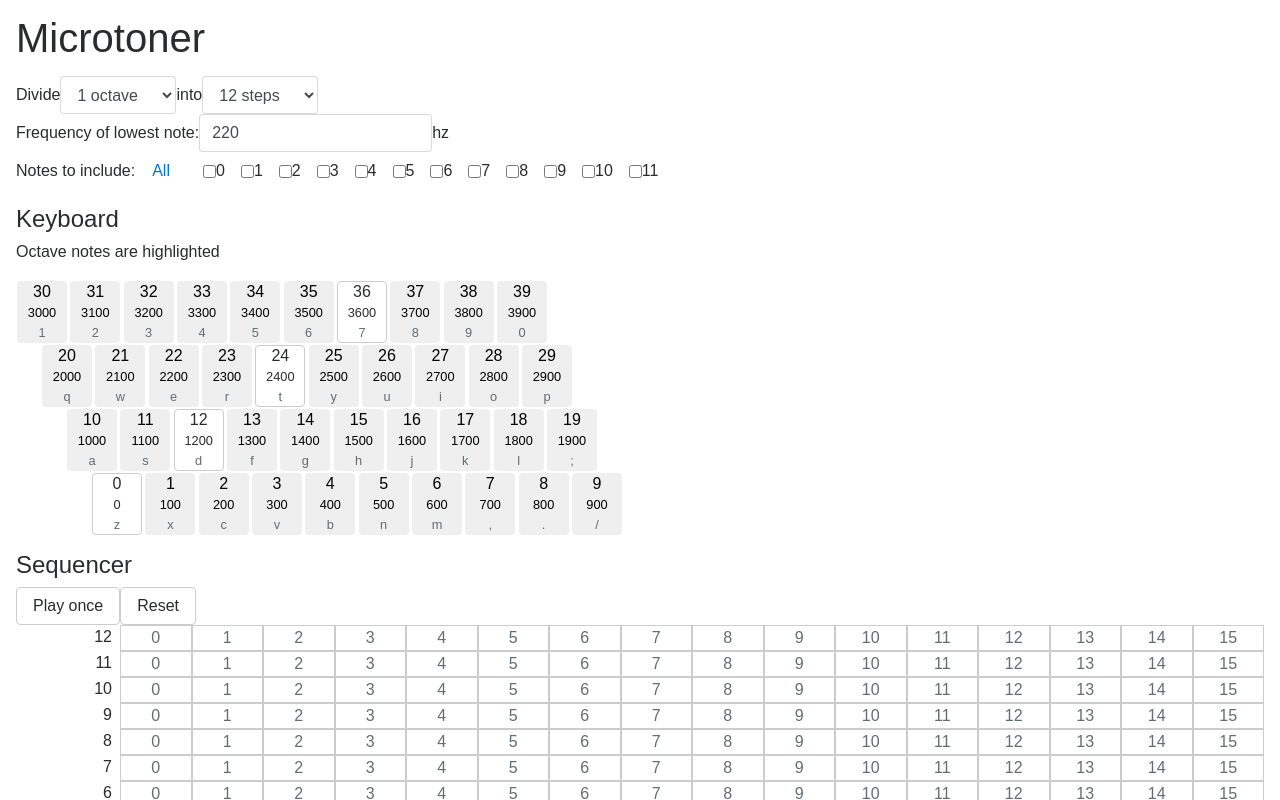
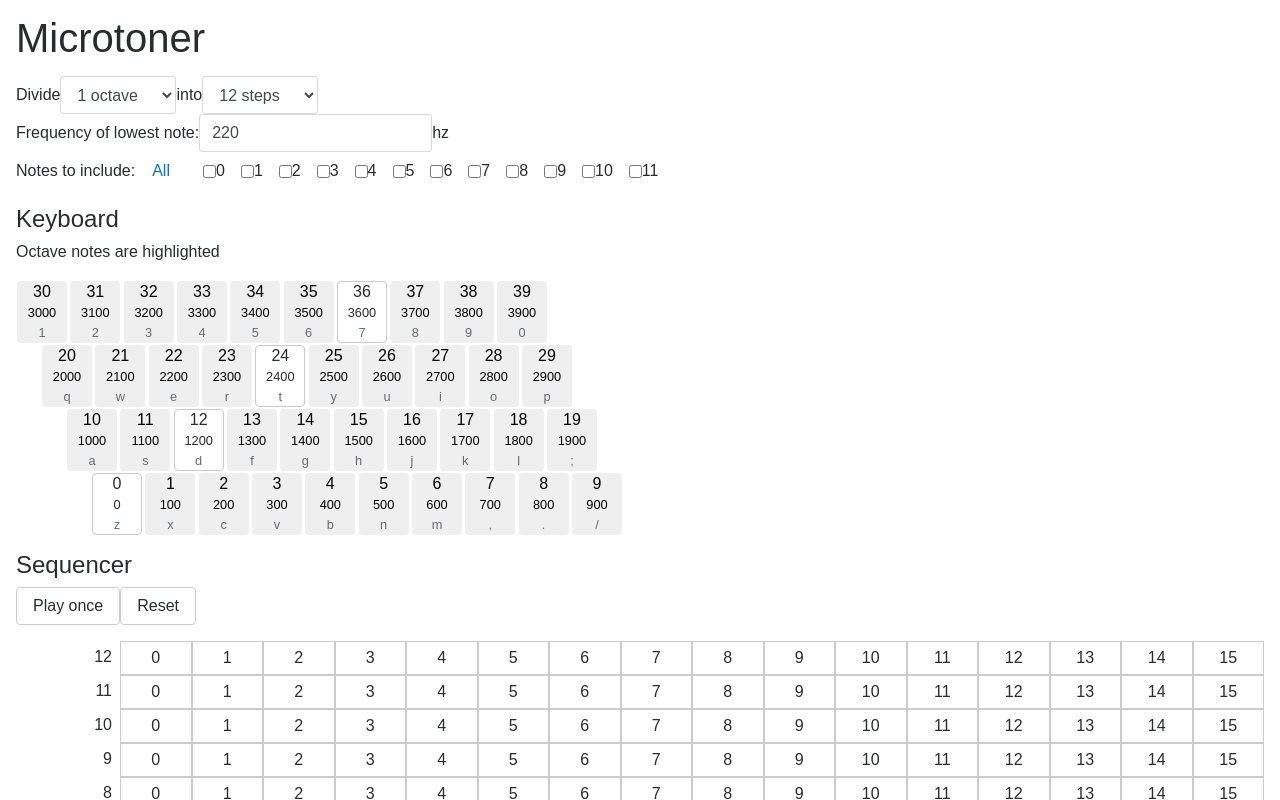
Before and after one commit to kevinsqi/microharmonic, a React (Create React App) app: page / in a window 1280 px wide. Shown: the top 800 px of the page. Built offline with nearby package versions, Linux system fonts and the light colour scheme.

Commit message:
tweak styling

```diff
--- a/src/App.css
+++ b/src/App.css
@@ -3,7 +3,8 @@
 }
 
 .sequence-item-active {
-  background-color: #cda;
+  background-color: #5bc0de;
+  color: #fff;
 }
 
 .btn-key {
--- a/src/Sequencer.js
+++ b/src/Sequencer.js
@@ -4,6 +4,7 @@ import classNames from 'classnames';
 import update from 'immutability-helper';
 import AudioSequencer from './audio/Sequencer';
 
+// TODO: pass cent values to sequencer for display
 class Sequencer extends Component {
   constructor(props) {
     super(props);
@@ -87,15 +88,17 @@ class Sequencer extends Component {
   render() {
     return (
       <div>
-        <button className="btn btn-secondary" onClick={this.onClickPlay}>Play once</button>
-        <button className="btn btn-secondary" onClick={this.onClickReset}>Reset</button>
+        <div className="mb-3">
+          <button className="btn btn-secondary" onClick={this.onClickPlay}>Play once</button>
+          <button className="btn btn-secondary" onClick={this.onClickReset}>Reset</button>
+        </div>
 
         {
           _.range(this.getNumDisplaySteps() - 1, -1, -1).map((offset) => {
             return (
               <div className="row no-gutters" key={offset}>
                 <div className="col-1">
-                  <div className="text-right pr-2">{offset}</div>
+                  <div className="text-right pr-2 py-1">{offset}</div>
                 </div>
                 <div className="col">
                   <div className="row no-gutters">
@@ -103,11 +106,11 @@ class Sequencer extends Component {
                       _.range(this.getNumSequenceItems()).map((timeIndex) => {
                         return (
                           <div
-                            className={classNames('col', 'sequence-item', { 'sequence-item-active': this.state.sequences[offset][timeIndex] })}
+                            className={classNames('col', 'sequence-item', 'py-1', { 'sequence-item-active': this.state.sequences[offset][timeIndex] })}
                             key={timeIndex}
                             onClick={this.onClickSequenceItem.bind(this, offset, timeIndex)}
                           >
-                            <div className="text-center text-muted">{timeIndex}</div>
+                            <div className="text-center">{timeIndex}</div>
                           </div>
                         );
                       })
```
